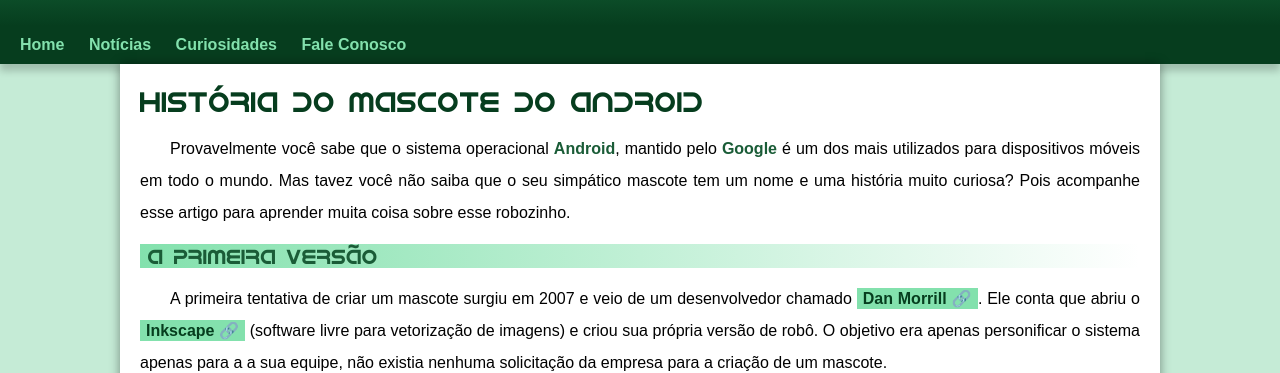
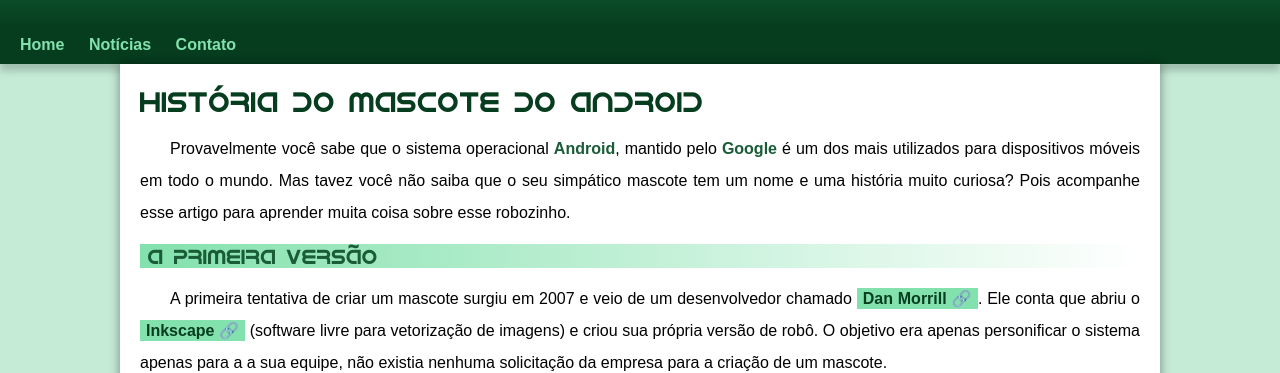
Before and after one commit to Brenosantosxp/projeto-android, a plain HTML site: page index.html in a window 1280 px wide. Shown: the part 164-537 px from the top of the page. Drawn offline with Linux system fonts and the light colour scheme; a web font is replaced by a local one.

Commit message:
alterei menu do site

```diff
--- a/estilo/style.css
+++ b/estilo/style.css
@@ -68,6 +68,7 @@ header > p { /* PARAGRÁFO DO CABEÇALHO */
     padding-right: 10px;
     padding-left: 10px;
     margin: auto;
+    margin-bottom: 50px;
     text-shadow: 2px 2px 0px rgba(0, 0, 0, 0.315);
 }
 
--- a/index.html
+++ b/index.html
@@ -17,8 +17,7 @@
     <nav>
         <a href="#">Home</a>
         <a href="#">Notícias</a>
-        <a href="#">Curiosidades</a>
-        <a href="#">Fale Conosco</a>
+        <a href="#">Contato</a>
     </nav>
     <main>
         <article>
```
Also changed, not shown: 1 other file.
